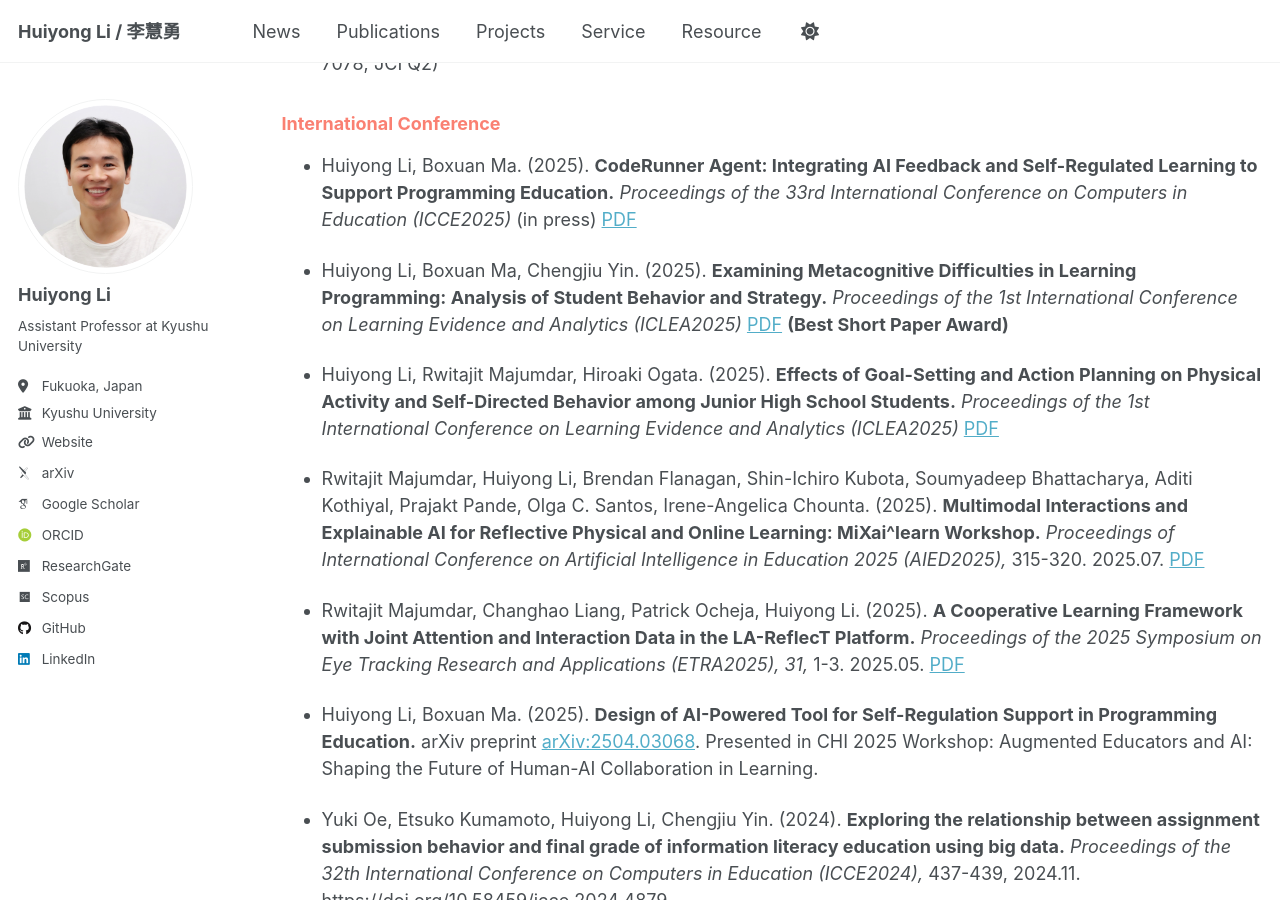
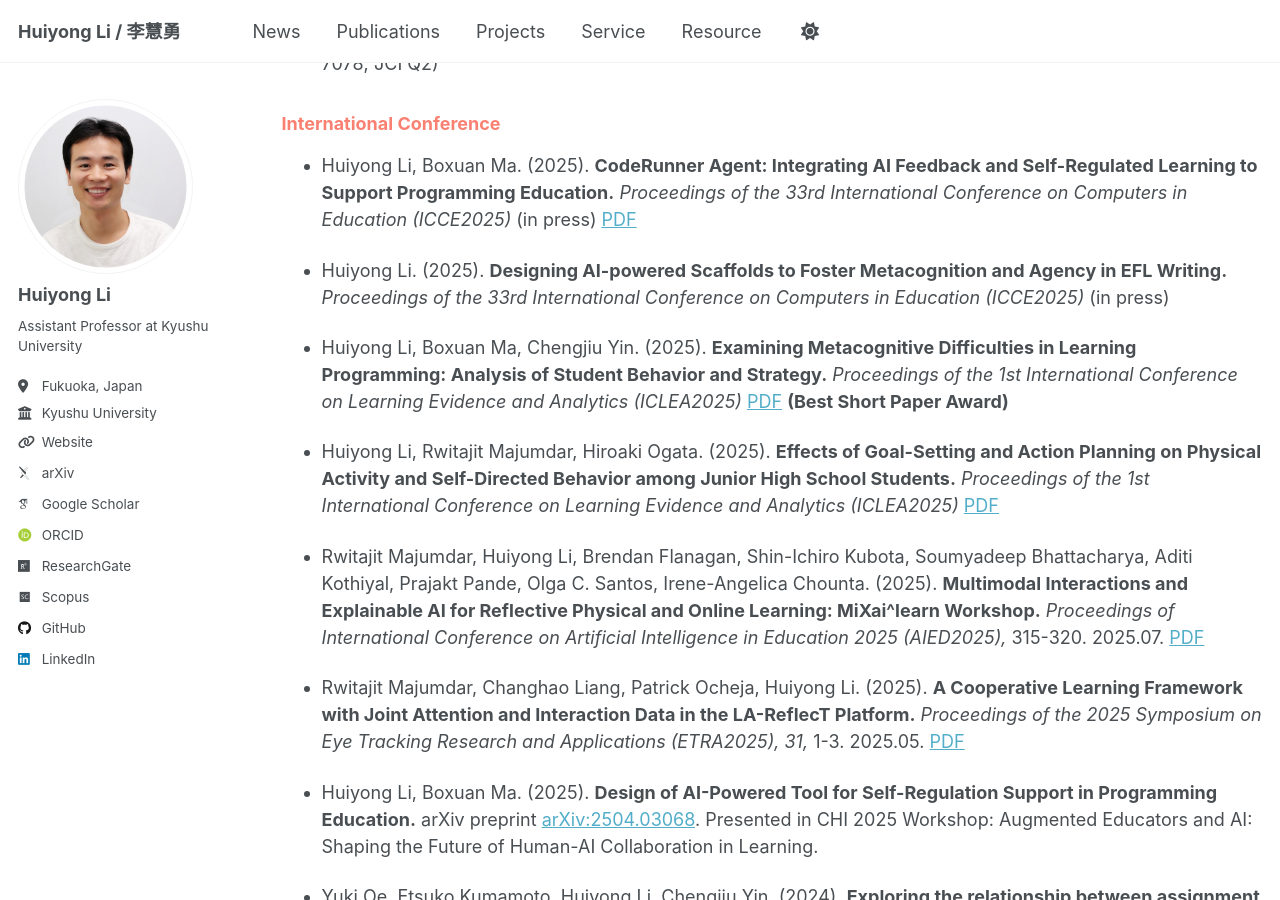
Before and after one commit to li-huiyong/li-huiyong.github.io, a Jekyll site: the page built from _pages/publications.md, in a window 1280 px wide and 900 px high, scrolled down 1926 px. Built offline with Jekyll 4.4.1, drawn with Linux system fonts in a browser that asks for light colours; some web fonts are replaced.

Commit message:
add ICCE2025 ECW paper

```diff
--- a/_pages/publications.md
+++ b/_pages/publications.md
@@ -50,6 +50,8 @@ author_profile: true
 ### <span style="color: Salmon; ">International Conference</span>
 
 * Huiyong Li, Boxuan Ma. (2025). **CodeRunner Agent: Integrating AI Feedback and Self-Regulated Learning to Support Programming Education.** _Proceedings of the 33rd International Conference on Computers in Education (ICCE2025)_ (in press) [PDF](https://www.researchgate.net/publication/393975868_CodeRunner_Agent_Integrating_AI_Feedback_and_Self-Regulated_Learning_to_Support_Programming_Education/references){:target="_blank"}
+
+* Huiyong Li. (2025). **Designing AI-powered Scaffolds to Foster Metacognition and Agency in EFL Writing.** _Proceedings of the 33rd International Conference on Computers in Education (ICCE2025)_ (in press)
 
 * Huiyong Li, Boxuan Ma, Chengjiu Yin. (2025). **Examining Metacognitive Difficulties in Learning Programming: Analysis of Student Behavior and Strategy.** _Proceedings of the 1st International Conference on Learning Evidence and Analytics (ICLEA2025)_ [PDF](https://library.apsce.net/index.php/ICLEA/article/view/5520){:target="_blank"} **(Best Short Paper Award)**
 
```
